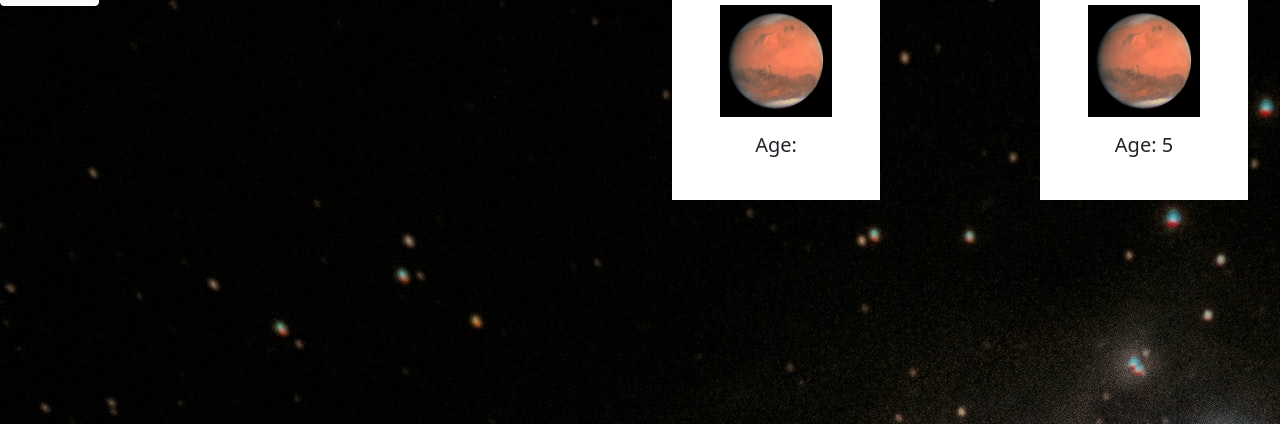
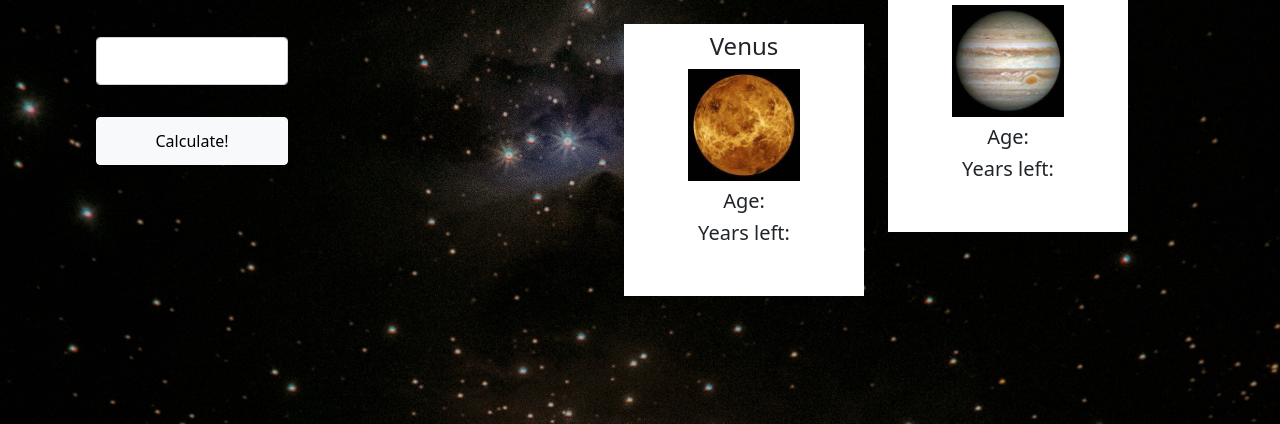
Before and after one commit to mellowmorgan/super-galactic-age-calculator, a website built with webpack: page src/index.html in a window 1280 px wide. Shown: the part 376-800 px from the top of the page. Built offline with nearby package versions, Linux system fonts and the light colour scheme.

Commit message:
Add css styling and html for years left

```diff
--- a/src/css/styles.css
+++ b/src/css/styles.css
@@ -1,48 +1,65 @@
 body{
 
   background-image: url(./../img/space.jpg);
+  background-size: cover;
 }
 .left-div{
-  margin-top:10rem;
-  margin-bottom: 10rem;
+  width:45%;
+  padding: 10rem 6rem 10rem 6rem;
   color:white;
-
-  width:50%;
   float:left;
 }
+h1{
+  font-size: 3rem;
+}
+.right-div{
 
-.right-div{
   text-align: center;
-  width:50%;
+  width:55%;
   float:right;
-
+  padding-right:5rem;
+  padding-left: rem;
 }
 #age{
-  width:10rem;
+  width:12rem;
+  height:3rem;
+  margin-top:2rem;
+  margin-bottom: 2rem;
+}
+button{
+  width:12rem;
+  height:3rem;
 }
 img{
   width:7rem;
   height:7rem;
 }
 h5{
-  margin-top:1rem;
-  margin-bottom:1rem;
-}
-#p1,#p3{
-  padding:.5rem;
-  height:15rem;
-float:left;
-width:13rem;
-background-color: white;
-margin:2rem;
+  margin-top:.5rem;
 }
 
 
-#p2,#p4{
+.left-cards{
+  width: 50%;
+  margin-top: 5rem;
+  float:left;
+}
+.right-cards{
+  width: 50%;
+  margin-top:1rem;
+  float:right;
+}
+#p1,#p2,#p3,#p4{
+  margin-top:1.5rem;
   padding: .5rem;
-  height: 15rem;
-  float:right;
-  width:13rem;
+  height: 17rem;
+  width:15rem;
   background-color: white;
-  margin:2rem;
 }
+#p1,#p2{
+  float: right;
+  margin-right:1.5rem;
+}
+#p3,#p4{
+  margin-right:1.5rem;
+}
--- a/src/index.html
+++ b/src/index.html
@@ -6,32 +6,38 @@
 <body>
   <div class="left-div">
     <h1>How old are you on other planets?</h1>
-    <label for="age"><h3>Enter your age: </h3></label>
+    <label for="age"><h5>Enter your age: </h5></label>
     <input id="age" class="form-control">
     <button class="btn btn-large btn-light">Calculate!</button>
   </div>
   <div class="right-div">
+    <div class="left-cards">
       <div id="p1">
-
         <h4>Mercury</h4>
         <img src="img/mercury.jpg">
-      <h5>Age: <span id="result"></span> </h5>
+        <h5>Age: <span id="mercury"></span> </h5>
+        <h5>Years left: <span id="mercury-left"></span></h5>
       </div>
       <div id="p2">
         <h4>Venus</h4>
         <img src="img/venus.jpg">
-      <h5>Age: <span id="result"></span> </h5>
+        <h5>Age: <span id="venus"></span> </h5>
+        <h5>Years left: <span id="venus-left"></span></h5>
       </div>
+    </div>
+    <div class="right-cards">
     <div id="p3">
-
       <h4>Mars</h4>
       <img src="img/mars.jpg">
-      <h5>Age: <span id="result"></span> </h5>
+      <h5>Age: <span id="mars"></span> </h5>
+      <h5>Years left: <span id="mars-left"></span></h5>
     </div>
     <div id="p4">
       <h4>Jupiter</h4>
-      <img src="img/mars.jpg">
-      <h5>Age: <span id="result">5</span> </h5>
+      <img src="img/jupiter.jpg">
+      <h5>Age: <span id="jupiter"></span> </h5>
+      <h5>Years left: <span id="jupiter-left"></span></h5>
+    </div>
   </div>
 </div>
 
```
Lines whose indentation alone changed are shown as unchanged.
